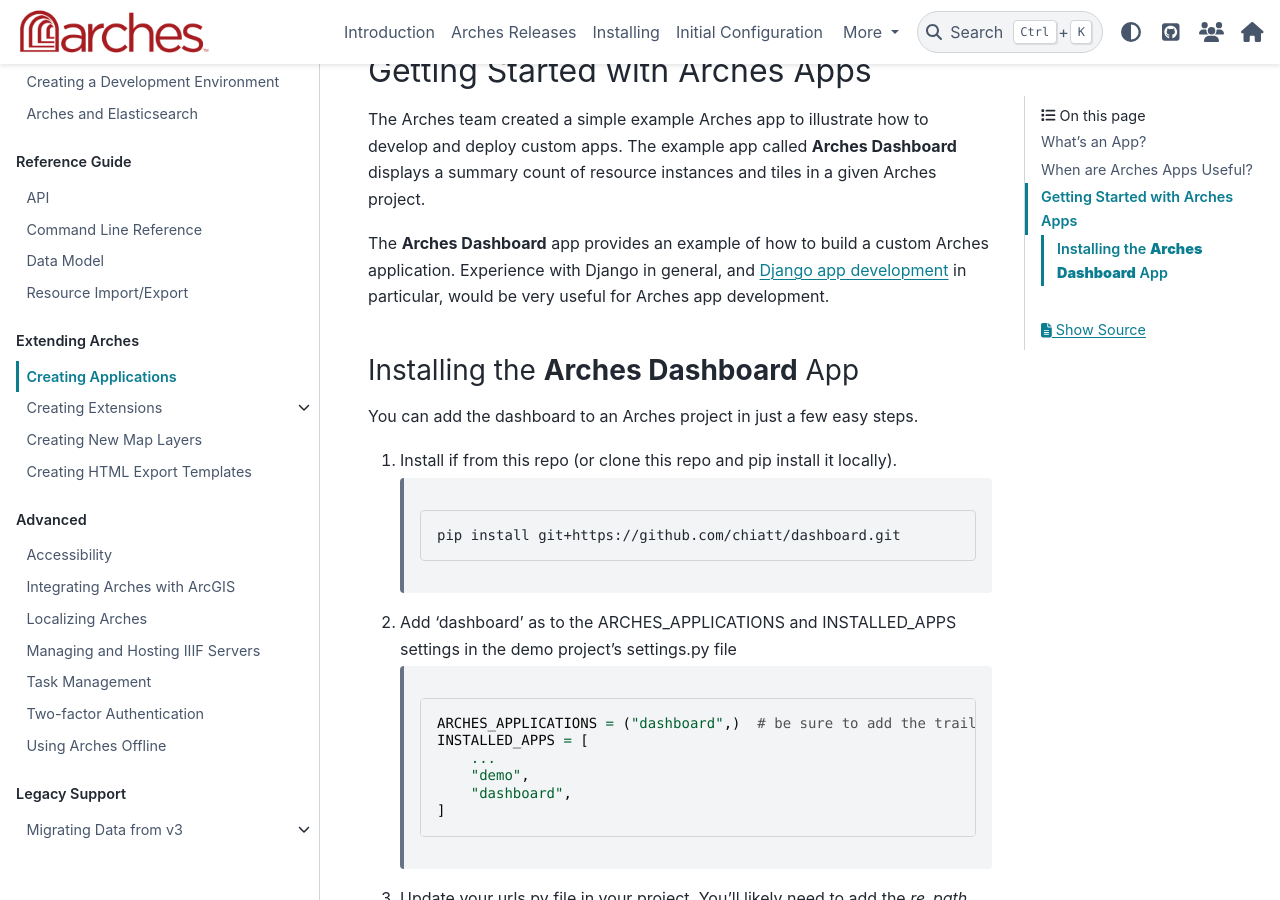
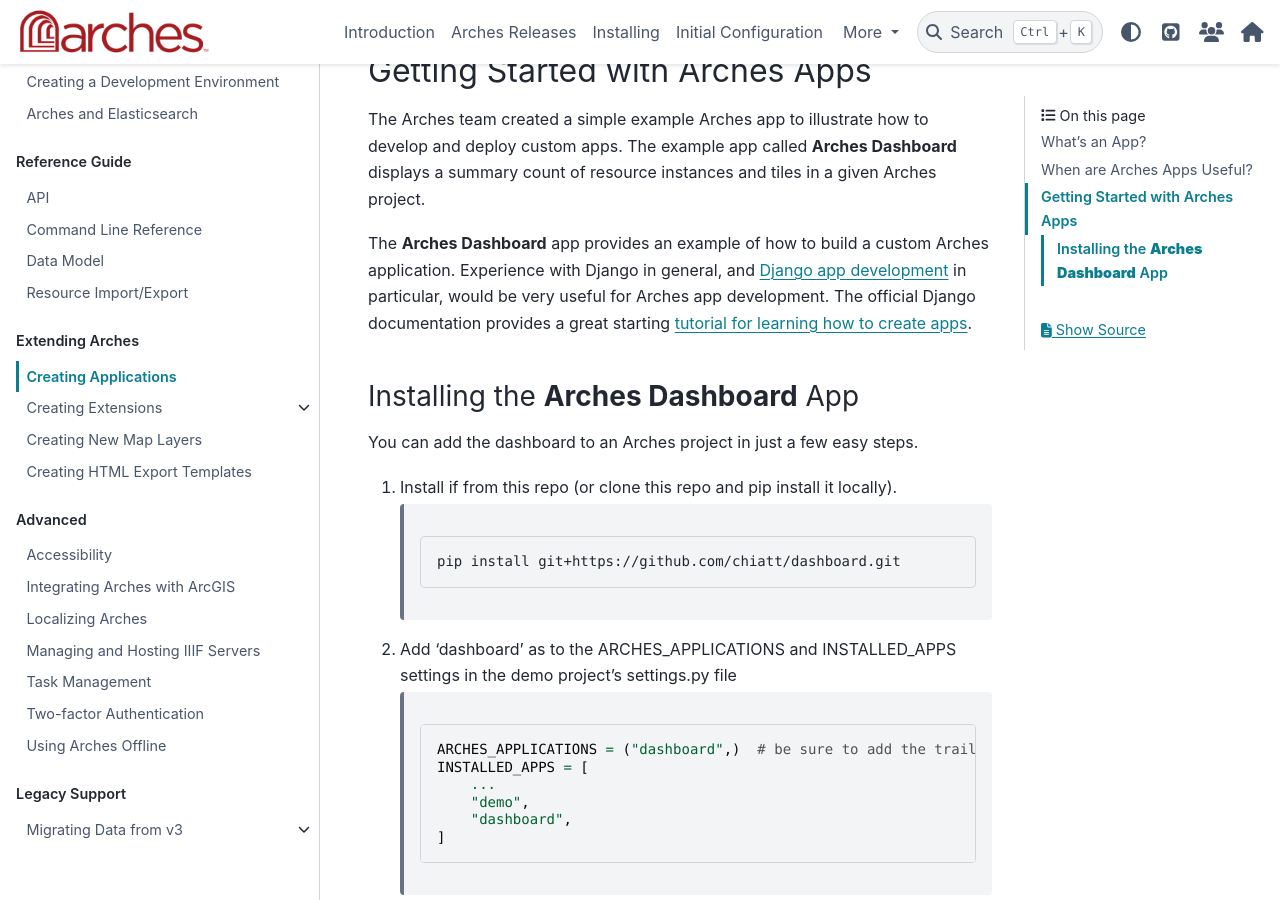
Before and after one commit to archesproject/arches-docs, a Sphinx documentation site: the page built from docs/developing/extending/creating-apps.rst, in a window 1280 px wide and 900 px high, scrolled down 1964 px. Built offline with Sphinx 7.4.7 and the PyData theme 0.15.4, drawn with Linux system fonts in a browser that asks for light colours.

Commit message:
Added link to Django tutorial on creating an app

```diff
--- a/docs/developing/extending/creating-apps.rst
+++ b/docs/developing/extending/creating-apps.rst
@@ -37,7 +37,7 @@
 ================================
 The Arches team created a simple example Arches app to illustrate how to develop and deploy custom apps. The example app called **Arches Dashboard** displays a summary count of resource instances and tiles in a given Arches project.
 
-The **Arches Dashboard** app provides an example of how to build a custom Arches application. Experience with Django in general, and `Django app development <https://docs.djangoproject.com/en/4.2/ref/applications/#>`_ in particular, would be very useful for Arches app development.
+The **Arches Dashboard** app provides an example of how to build a custom Arches application. Experience with Django in general, and `Django app development <https://docs.djangoproject.com/en/4.2/ref/applications/#>`_ in particular, would be very useful for Arches app development. The official Django documentation provides a great starting `tutorial for learning how to create apps <https://docs.djangoproject.com/en/4.2/intro/tutorial01/#creating-the-polls-app>`_.
 
 
 
```
